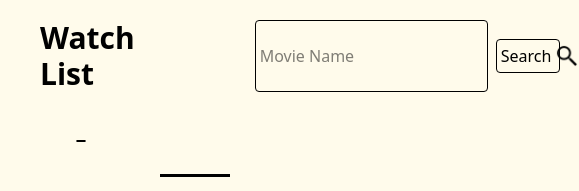
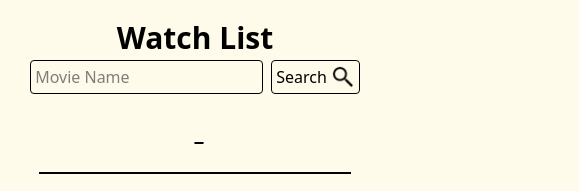
Before and after one commit to Kyle-Pixley/WatchList, a website: page index.html in a window 390 px wide. Shown: the top 191 px of the page, 579 px wide, since content can reach past the window. Drawn offline with Linux system fonts and the light colour scheme; no server answers.

Commit message:
mobile styling/wip

```diff
--- a/index.html
+++ b/index.html
@@ -4,32 +4,33 @@
 		<meta charset="UTF-8" />
 		<meta http-equiv="X-UA-Compatible" content="IE-edge" />
 		<meta name="viewport" content="width=device-width, initial-scale=1.0" />
-		<link rel="stylesheet" href="./dist/styles.css" >
+		<link rel="stylesheet" href="./dist/styles.css">
 		<link rel="icon" href="assets/movie-icon.png" type="image/x-icon">
 		<title>Watch List</title>
 	</head>
-	<body id="body" class="flex flex-col mt-5 ml-10 w-[calc(100vw-5rem)] h-[calc(100vh)] bg-amber-50 m-40 bg-cover bg-center bg-no-repeat">
+	<body id="body" class="flex flex-col mt-5 w-[calc(100vw)] h-[calc(100vh)] bg-amber-50 bg-cover bg-center bg-no-repeat">
 
-		<header class="flex">
-			<h1 id="banner" class="text-3xl font-bold mr-30">Watch List</h1>
+		<header class="flex flex-col items-center">
+			<h1 id="banner" class="text-3xl font-bold mb-1">Watch List</h1>
 
 			<form id="search-form" class="flex justify-between">
-				<input id="search" type="text" placeholder="Movie Name" class="border-1 rounded-sm indent-1 mr-2">
-				<button id="submit" type="submit" class="flex m-auto rounded-sm border-1 p-1"><p class="mr-1">Search</p><img id='search-icon' src="/assets/search-icon.png" class="h-6"/></button>
+				<input id="search" type="text" placeholder="Movie Name" class=" bg-amber-50/20 border-1 rounded-sm indent-1 mr-2">
+				<button id="submit" type="submit" class="flex bg-amber-50/20 m-auto rounded-sm border-1 p-1"><p class="mr-1">Search</p><img id='search-icon' src="/assets/search-icon.png" class="h-6"/></button>
 			</form>
 		</header>
 
 		<main class="mt-10">
-			<section id="title-year-section" class="flex w-[calc(100vw-10rem)] align-middle justify-between pl-4">
+			<section id="title-year-section" class="flex flex-col items-center pl-3 pr-3 w-[calc(100vw)]">
 				<div class="flex">
-					<h2 id="title" class="mr-5 text-3xl font-bold underline"></h2>
+					<h2 id="title" class="mr-2 text-2xl font-bold underline"></h2>
 					<h2 id="rated" class="text-2xl font-semibold mt-2 border rounded px-1 py-0 leading-none"></h2>
 				</div>
-					<h2 id="year" class="mr-10 text-2xl font-semibold mt-1"></h2>
-				</section>
-				<div class="flex w-full justify-center mt-8">
-					<div id="title-border" class="border-b-3 w-[calc(100vw-20rem)] "></div>
+					<h2 id="year" class="text-2xl font-semibold mt-1"></h2>
+			</section>
+				<div class="flex w-full justify-center mt-6">
+					<div id="title-border" class="bg-black h-0.5 w-[calc(80vw)]"></div>
 				</div>
+				<!-- here -->
 
 			<section id="content-section" class="bg-amber-50/20 flex p-5 m-5 justify-center ">
 				<section class="font-bold">
```
Also changed, not shown: dist/styles.css.
